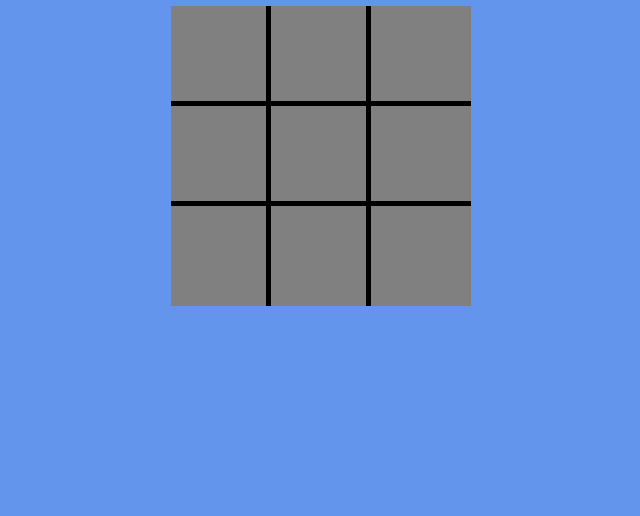
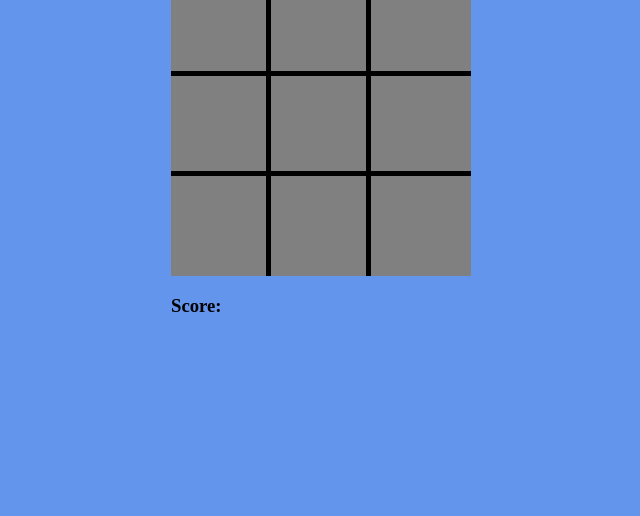
Before and after one commit to CKline22/Tic-Tac-Toe-Game, a plain HTML site: page index.html in a window 1280 px wide. Shown: the part 292-808 px from the top of the page, without its empty margins (319-959 px from the left). Drawn offline with Linux system fonts and the light colour scheme.

Commit message:
test score added

```diff
--- a/index.html
+++ b/index.html
@@ -23,6 +23,9 @@
             <div class="box"></div>
             <div class="box"></div>
         </div>
+        <footer>
+            <h3>Score: </h3>
+        </footer>
     </div>
     <script src="script.js"></script>
 </body>
```
